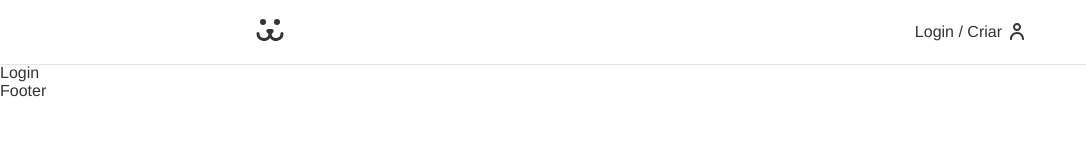
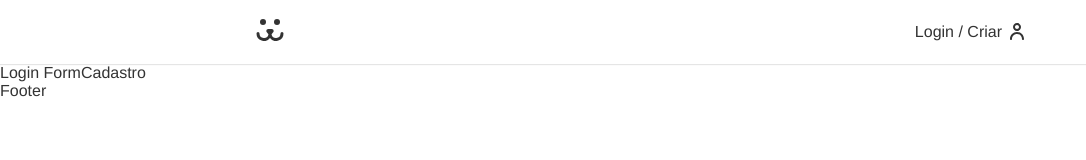
Before and after one commit to andersonwea/dogs, a React (Create React App) app: page /login in a window 1280 px wide. Shown: the top 160 px of the page, without its empty margins (0-1086 px from the left). Built offline with nearby package versions, Linux system fonts and the light colour scheme.

Commit message:
criadas rotas de login e criar login

```diff
--- a/src/App.js
+++ b/src/App.js
@@ -13,7 +13,7 @@
         <Header />
         <Routes>
           <Route path="/" element={<Home />} />
-          <Route path="/login" element={<Login />} />
+          <Route path="/login/*" element={<Login />} />
         </Routes>
         <Footer />
       </BrowserRouter>
--- a/src/Components/Login/Login.js
+++ b/src/Components/Login/Login.js
@@ -1,7 +1,17 @@
 import React from "react";
+import { Route, Routes } from "react-router-dom";
+import LoginForm from "./LoginForm";
+import LoginCreate from "./LoginCreate";
 
 const Login = () => {
-  return <div>Login</div>;
+  return (
+    <div>
+      <Routes>
+        <Route path="/" element={<LoginForm />} />
+        <Route path="/criar" element={<LoginCreate />} />
+      </Routes>
+    </div>
+  );
 };
 
 export default Login;
--- /dev/null
+++ b/src/Components/Login/LoginCreate.js
@@ -0,0 +1,7 @@
+import React from "react";
+
+const LoginCreate = () => {
+  return <div>LoginCreate</div>;
+};
+
+export default LoginCreate;
--- /dev/null
+++ b/src/Components/Login/LoginForm.js
@@ -0,0 +1,13 @@
+import React from "react";
+import { Link } from "react-router-dom";
+
+const LoginForm = () => {
+  return (
+    <div>
+      Login Form
+      <Link to="/login/criar">Cadastro</Link>
+    </div>
+  );
+};
+
+export default LoginForm;
```
